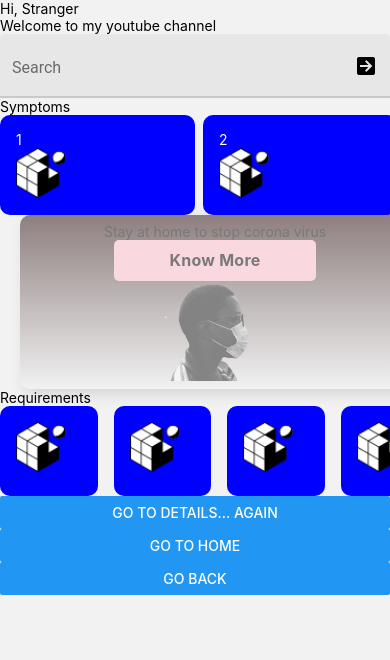
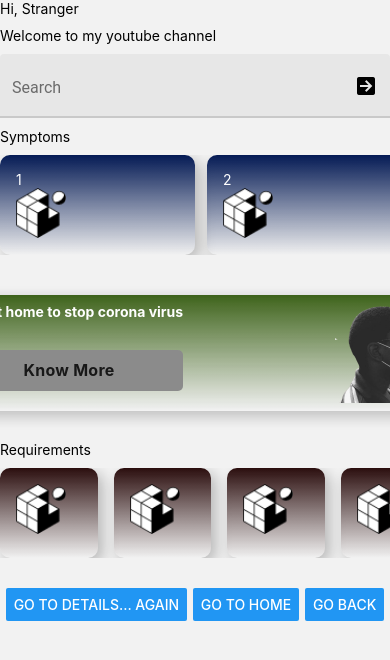
Before and after one commit to viknedus/CovidUI-App-RN, a React Native app: screen /Details in a window 390 px wide. Shown: the top 660 px of the page. Built offline with nearby package versions, Linux system fonts and the light colour scheme.

Commit message:
UI cleanup

```diff
--- a/components/DetailsScreen.js
+++ b/components/DetailsScreen.js
@@ -17,21 +17,31 @@ import { LinearGradient } from "expo-linear-gradient";
 import { SafeAreaView } from "react-native-safe-area-context";
 
 const _renderItem = ({ item }) => (
-  <View style={styles.symptomsView}>
+  <View>
+    <LinearGradient
+      style={styles.symptomsView}
+      colors={["rgba(4, 26, 84, 1) 0%)", "rgba(82, 36, 36, 0) 100%)"]}
+    >
       <Text style={{ color: "white" }}>{item.key}</Text>
       <Image
         style={{ width: 50, height: 50 }}
         source={require("../assets/favicon.png")}
       />
+    </LinearGradient>
   </View>
 );
 
 const _renderItems1 = ({ item }) => (
-  <View style={styles.requirementsView}>
+  <View>
+    <LinearGradient
+      style={styles.requirementsView}
+      colors={["rgba(43, 14, 14, 1) 0%)", "rgba(82, 36, 36, 0) 100%)"]}
+    >
       <Image
         style={{ width: 50, height: 50 }}
         source={require("../assets/favicon.png")}
       />
+    </LinearGradient>
   </View>
 );
 
@@ -39,53 +49,60 @@ function DetailsScreen({ navigation }) {
   return (
     <SafeAreaView style={styles.container}>
       <ScrollView>
-        <View>
-          <Text>Hi, Stranger</Text>
+        <View style={{ marginBottom: 10 }}>
+          <Text style={{ marginBottom: 10 }}>Hi, Stranger</Text>
           <Text>Welcome to my youtube channel</Text>
         </View>
         {/* <TextInput style={styles.input} placeholder="search" inlineImageLeft="" /> */}
         <TextInput
           label="Search"
           right={<TextInput.Icon name="arrow-right-box" />}
+          style={{ marginBottom: 10 }}
         />
-        <Text>Symptoms</Text>
-        <View>
+        <Text style={{ marginBottom: 10 }}>Symptoms</Text>
+        <View style={{ marginBottom: 10 }}>
           <FlatList
             data={[{ key: "1" }, { key: "2" }, { key: "3" }]}
             renderItem={_renderItem}
             horizontal={true}
-            showsHorizontalScrollIndicator={true}
             alwaysBounceHorizontal
-            ItemSeparatorComponent={() => <View style={{ margin: 4 }} />}
+            ItemSeparatorComponent={() => <View style={{ margin: 6 }} />}
           />
         </View>
-
+        <View style={styles.viewframe1}>
           <LinearGradient
             style={styles.frame1}
-          colors={["rgba(43, 14, 14, 1) 0%)", "rgba(82, 36, 36, 0) 100%)"]}
+            colors={["rgba(43, 84, 4, 31) 0%)", "rgba(82, 36, 36, 0) 100%)"]}
           >
-          <Text>Stay at home to stop corona virus</Text>
-          <Pressable style={styles.button}>
+            <View>
+              <Text
+                style={{ color: "white", fontWeight: "bold", marginBottom: 30 }}
+              >
+                Stay at home to stop corona virus
+              </Text>
+              <Pressable style={styles.pressable}>
                 <Text style={styles.buttonText}>Know More</Text>
               </Pressable>
+            </View>
+
             <Image
               style={{ width: 100, height: 100 }}
               source={require("../assets/home/man.png")}
             />
           </LinearGradient>
+        </View>
 
-        <Text>Requirements</Text>
-        <View>
+        <Text style={{ marginBottom: 10 }}>Requirements</Text>
+        <View style={{ marginBottom: 30 }}>
           <FlatList
             data={[{ key: "1" }, { key: "2" }, { key: "3" }, { key: "4" }]}
             renderItem={_renderItems1}
             horizontal={true}
-            showsHorizontalScrollIndicator={true}
             alwaysBounceHorizontal
             ItemSeparatorComponent={() => <View style={{ margin: 8 }} />}
           />
         </View>
-
+        <View style={styles.buttonsview}>
           <Button
             title="Go to Details... again"
             onPress={() => navigation.push("Details")}
@@ -95,6 +112,7 @@ function DetailsScreen({ navigation }) {
             onPress={() => navigation.navigate("Home")}
           />
           <Button title="Go back" onPress={() => navigation.goBack()} />
+        </View>
       </ScrollView>
     </SafeAreaView>
   );
@@ -103,20 +121,29 @@ function DetailsScreen({ navigation }) {
 const styles = StyleSheet.create({
   container: {
     flex: 1,
+    width: Dimensions.get("window").width,
   },
   symptomsView: {
     padding: 16,
-    backgroundColor: "blue",
     height: 100,
     width: Dimensions.get("window").width / 2,
     borderRadius: 10,
+    /* iOS filter: drop-shadow */
+    shadowColor: "rgba(0, 0, 0, 0.5))",
+    shadowRadius: 15,
+    shadowOffset: { width: 5, height: 5 },
+    shadowOpacity: 0.5,
   },
   requirementsView: {
     padding: 16,
-    backgroundColor: "blue",
     height: 90,
     width: Dimensions.get("window").width / 4,
     borderRadius: 10,
+    /* iOS filter: drop-shadow */
+    shadowColor: "rgba(0, 0, 0, 0.5))",
+    shadowRadius: 15,
+    shadowOffset: { width: 5, height: 5 },
+    shadowOpacity: 0.5,
   },
   input: {
     height: 40,
@@ -124,23 +151,29 @@ const styles = StyleSheet.create({
     borderWidth: 1,
     padding: 10,
   },
+  viewframe1: {
+    width: Dimensions.get("window").width,
+    alignItems: "center",
+  },
   frame1: {
     padding: 8,
-    width: Dimensions.get("window").width,
-    alignItems: "center",
+    width: Dimensions.get("screen").width,
+    elevation: 4,
+    flexDirection: "row",
+    flexWrap: "wrap",
     justifyContent: "space-evenly",
-    elevation: 4,
     // ---
     borderRadius: 10,
-    opacity: 0.5,
+    opacity: 0.9,
     // ---
-    marginLeft: 20,
-    marginRight: 20,
+    margin: 30,
     /* iOS filter: drop-shadow */
     shadowColor: "rgba(0, 0, 0, 0.5))",
     shadowRadius: 15,
     shadowOffset: { width: 5, height: 5 },
     shadowOpacity: 0.5,
+    // Android
+    elevation: 5,
   },
   buttonText: {
     fontSize: 16,
@@ -149,16 +182,17 @@ const styles = StyleSheet.create({
     letterSpacing: 0.25,
     color: "black",
   },
-  button: {
-    alignItems: "flex-start",
-    flexDirection: "row",
-    flexWrap: "nowrap",
-    justifyContent: "space-between",
+  pressable: {
+    alignItems: "center",
     paddingVertical: 10,
     paddingHorizontal: 55,
     borderRadius: 5,
-    elevation: 3,
-    backgroundColor: "pink",
+    backgroundColor: "grey",
+  },
+  buttonsview: {
+    flexDirection: "row",
+    flexWrap: "wrap",
+    justifyContent: "space-evenly",
   },
 });
 
```
Lines whose indentation alone changed are shown as unchanged.
